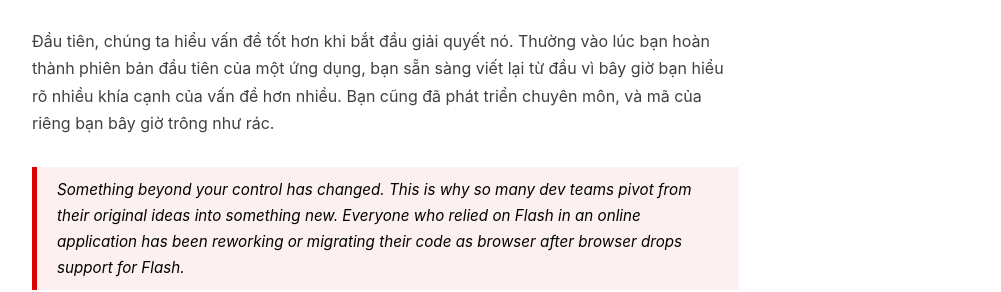
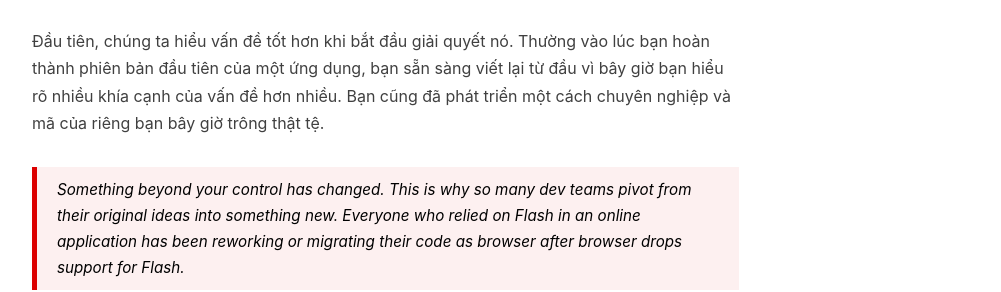
Before and after one commit to nab1010/nab1010.github.io, a Jekyll site: the page built from _posts/Knowledge/2023-04-17-Design-Patterm-2.md, in a window 1280 px wide and 900 px high, scrolled down 2515 px. Shown: the part 229-521 px from the top of the window, without its empty margins (233-1234 px from the left). Built offline with Jekyll 4.4.1, drawn with Linux system fonts in a browser that asks for light colours; nearby versions of some CDN libraries; comment, search, counter and statistics services are not loaded.

Commit message:
update DP2

```diff
--- a/_posts/Knowledge/2023-04-17-Design-Patterm-2.md
+++ b/_posts/Knowledge/2023-04-17-Design-Patterm-2.md
@@ -57,7 +57,7 @@ Mỗi lập trình viên phần mềm có hàng chục câu chuyện tương t
 
 > First, we understand the problem better once we start to solve it. Often by the time you finish the first version of an app, you’re ready to rewrite it from scratch because now you under- stand many aspects of the problem much better. You have also grown professionally, and your own code now looks like crap.
 
-Đầu tiên, chúng ta hiểu vấn đề tốt hơn khi bắt đầu giải quyết nó. Thường vào lúc bạn hoàn thành phiên bản đầu tiên của một ứng dụng, bạn sẵn sàng viết lại từ đầu vì bây giờ bạn hiểu rõ nhiều khía cạnh của vấn đề hơn nhiều. Bạn cũng đã phát triển chuyên môn, và mã của riêng bạn bây giờ trông như rác.
+Đầu tiên, chúng ta hiểu vấn đề tốt hơn khi bắt đầu giải quyết nó. Thường vào lúc bạn hoàn thành phiên bản đầu tiên của một ứng dụng, bạn sẵn sàng viết lại từ đầu vì bây giờ bạn hiểu rõ nhiều khía cạnh của vấn đề hơn nhiều. Bạn cũng đã phát triển một cách chuyên nghiệp và mã của riêng bạn bây giờ trông thật tệ.
 
 > Something beyond your control has changed. This is why so many dev teams pivot from their original ideas into something new. Everyone who relied on Flash in an online application has been reworking or migrating their code as browser after browser drops support for Flash.
 
```
